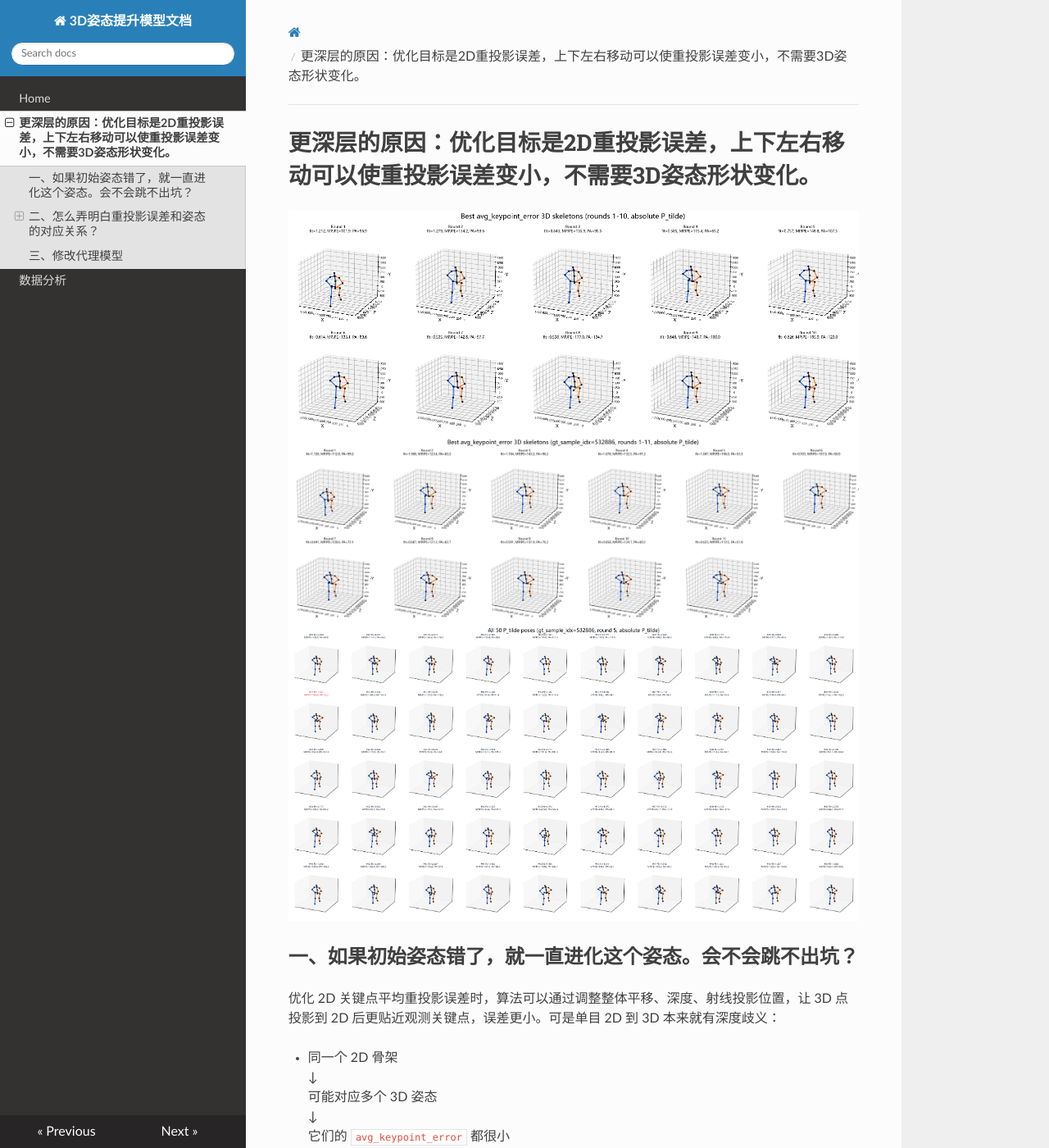
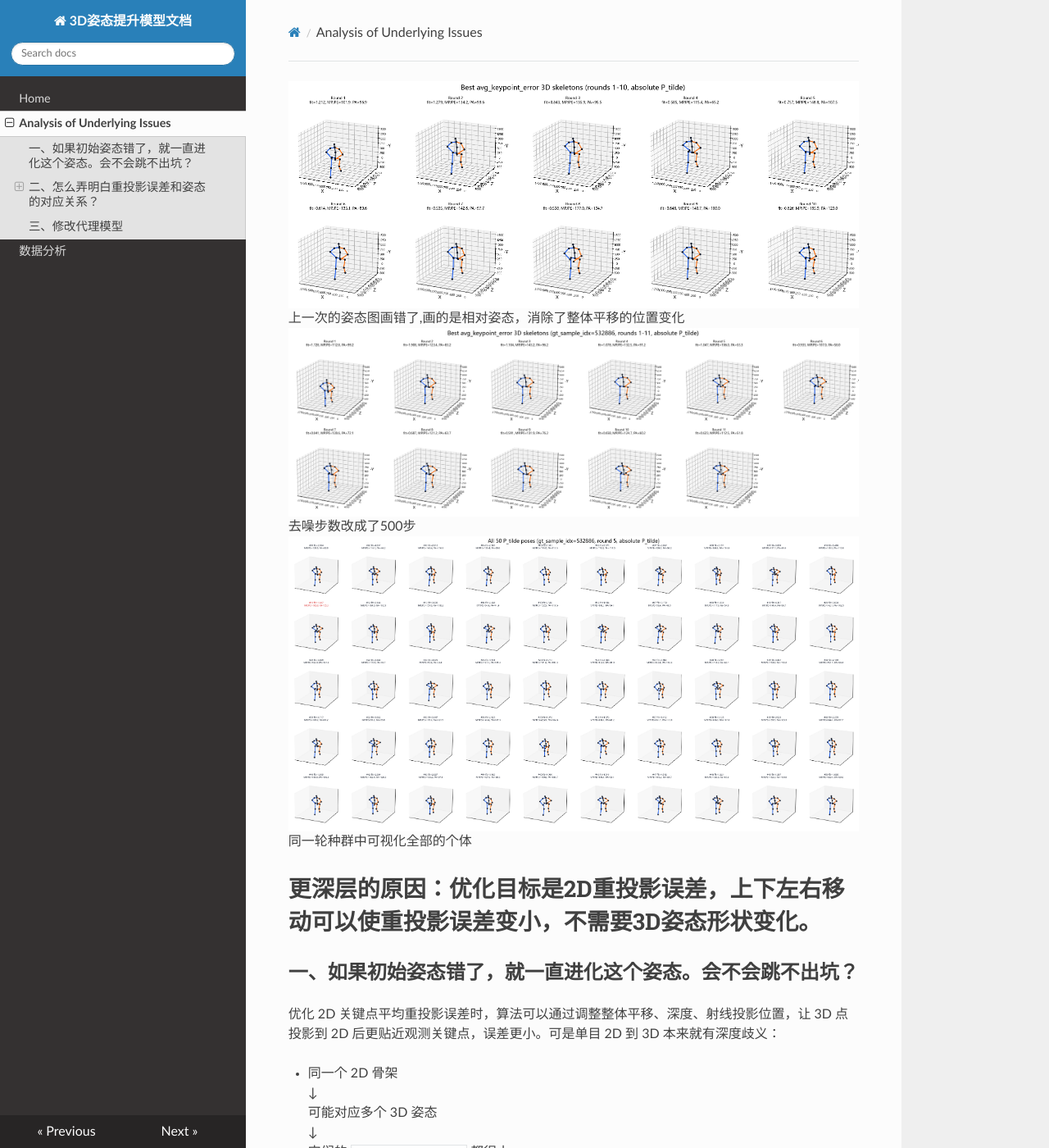
Before and after one commit to Caoruiting/3Dpsoe-doc, an MkDocs documentation site: the page built from docs/Analysis_of_Underlying_Issues.md, in a window 1280 px wide and 1400 px high. Shown: the whole window at 82% size. Built offline with MkDocs 1.6.1, drawn with Linux system fonts in a browser that asks for light colours; nearby versions of some CDN libraries.

Commit message:
Update Analysis_of_Underlying_Issues.md

```diff
--- a/docs/Analysis_of_Underlying_Issues.md
+++ b/docs/Analysis_of_Underlying_Issues.md
@@ -1,9 +1,12 @@
-# 更深层的原因：优化目标是2D重投影误差，上下左右移动可以使重投影误差变小，不需要3D姿态形状变化。
+
 
 ![示例图片](images/3D_skeleton_best_avg_keypoint_error_absolute_1_to_10.png)
+上一次的姿态图画错了,画的是相对姿态，消除了整体平移的位置变化
 ![示例图片](images/500nups.png)
+去噪步数改成了500步
 ![示例图片](images/all50.png)
-
+同一轮种群中可视化全部的个体
+# 更深层的原因：优化目标是2D重投影误差，上下左右移动可以使重投影误差变小，不需要3D姿态形状变化。
 ## 一、如果初始姿态错了，就一直进化这个姿态。会不会跳不出坑？
 
 优化 2D 关键点平均重投影误差时，算法可以通过调整整体平移、深度、射线投影位置，让 3D 点投影到 2D 后更贴近观测关键点，误差更小。可是单目 2D 到 3D 本来就有深度歧义：
```
